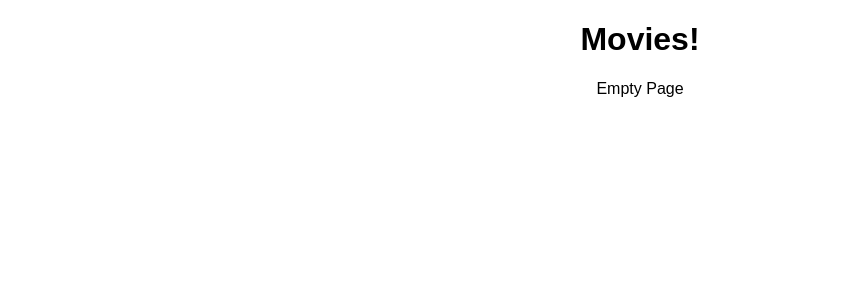
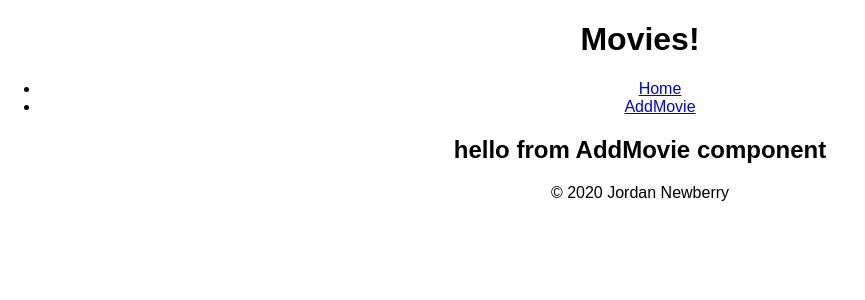
Before and after one commit to jordanNewberry21/movie-sagas, a React (Create React App) app: page /#/add in a window 1280 px wide. Shown: the top 300 px of the page, without its empty margins (0-865 px from the left). Built offline with nearby package versions, Linux system fonts and the light colour scheme.

Commit message:
base file structure set up with Routes and components views

```diff
--- /dev/null
+++ b/src/components/AddMovie/AddMovie.js
@@ -0,0 +1,13 @@
+import React, { Component } from 'react';
+
+class AddMovie extends Component{
+    render(){
+        return(
+            <div>
+                <h2>hello from AddMovie component</h2>
+            </div>
+        ) // end return
+    } // end render
+} // end class
+
+export default AddMovie;
--- a/src/components/App/App.js
+++ b/src/components/App/App.js
@@ -1,6 +1,10 @@
 import React, { Component } from 'react';
-import {HashRouter as Router, Route} from 'react-router-dom';
+import {HashRouter as Router, Route, Link} from 'react-router-dom';
 import './App.css';
+
+// component imports
+import Home from '../Home/Home';
+import AddMovie from '../AddMovie/AddMovie';
 
 class App extends Component {
   // Renders the entire app on the DOM
@@ -9,9 +13,20 @@
       <div className="App">
         <h1>Movies!</h1>
         <Router>
-          {/* ADD PAGES! */}
+          <nav>
+              <ul>
+                <li>
+                  <Link to='/'>Home</Link>
+                </li>
+                <li>
+                  <Link to='/add'>AddMovie</Link>
+                </li>
+              </ul>
+            </nav>
+            <Route exact path='/' component={Home} />
+            <Route path='/add' component={AddMovie} />
         </Router>
-        <p>Empty Page</p>
+        <p>&copy; 2020 Jordan Newberry</p>
       </div>
     );
   }
--- /dev/null
+++ b/src/components/Home/Home.js
@@ -0,0 +1,13 @@
+import React, { Component } from 'react';
+
+class Home extends Component{
+    render(){
+        return(
+            <div>
+                <h2>hello from Home component</h2>
+            </div>
+        ) // end return
+    } // end render
+} // end class
+
+export default Home;
```
Also changed, not shown: src/components/MovieCard/MovieCard.js (added, +13 -0 lines), src/components/MovieDetails/MovieDetails.js (added, +13 -0 lines), src/components/MovieList/MovieList.js (added, +13 -0 lines), src/components/_template/_template.js (added, +13 -0 lines), 1 other file (tests, documents, lock files or other folders).
